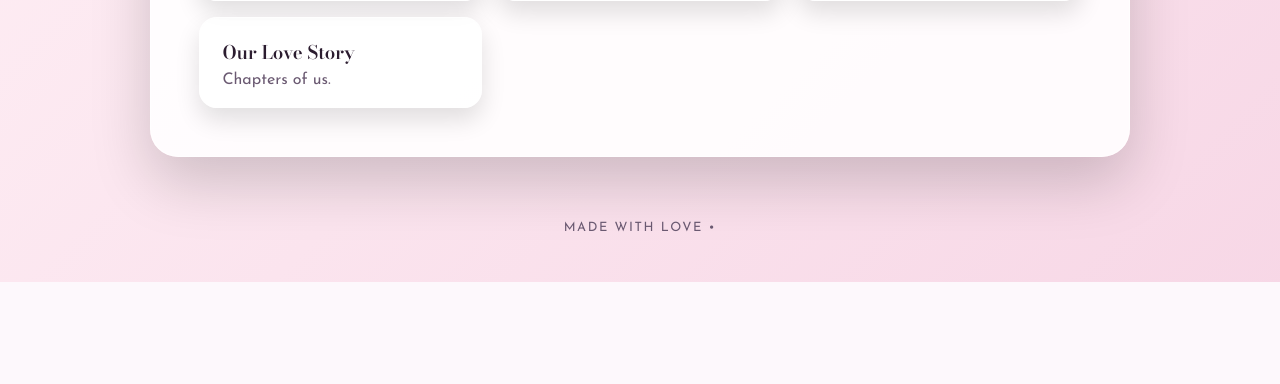
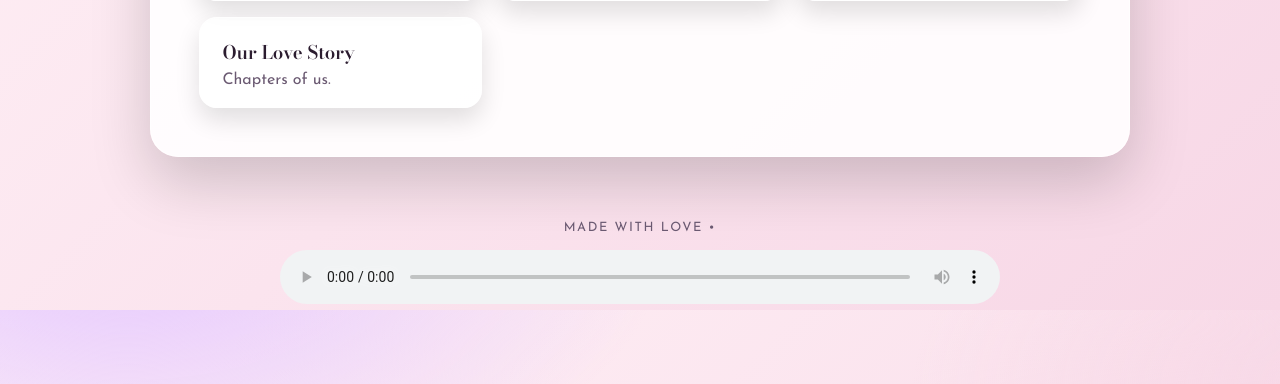
Before and after one commit to nanditamaity750-arch/abcd, a Django app: template cards/templates/cards/home.html in a window 1280 px wide. Shown: the part 1290-1674 px from the top of the page. Before the commit the page ends 1572 px from the top, so only its background shows below. Run offline with Django 5.2, Linux system fonts and the light colour scheme; the template is opened without the code that fills it, so the values that code supplies are empty.

Commit message:
first commit

```diff
--- a/cards/static/cards/css/style.css
+++ b/cards/static/cards/css/style.css
@@ -256,6 +256,16 @@ body[data-theme="ocean"] {
   align-items: center;
   gap: 1rem;
   margin-bottom: 2rem;
+}
+
+.audio-player {
+  display: flex;
+  justify-content: center;
+  margin: 1rem auto 2rem;
+}
+
+.audio-player audio {
+  width: min(720px, 100%);
 }
 
 .quote-box {
--- a/cards/templates/cards/base.html
+++ b/cards/templates/cards/base.html
@@ -88,9 +88,11 @@
 
   <footer class="footer">Made with love • {{ today_label }}</footer>
 
-  <audio id="bg-audio" loop>
-    <source src="{% static 'cards/music/Phir Aur Kya Chahiye(KoshalWorld.Com).mp3' %}" type="audio/mpeg">
-  </audio>
+  <div class="audio-player">
+    <audio id="bg-audio" loop controls>
+      <source src="{% static 'cards/music/Phir Aur Kya Chahiye(KoshalWorld.Com).mp3' %}" type="audio/mpeg">
+    </audio>
+  </div>
 
   <script src="{% static 'cards/js/app.js' %}"></script>
 </body>
```
